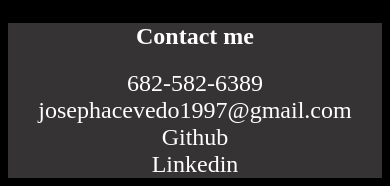
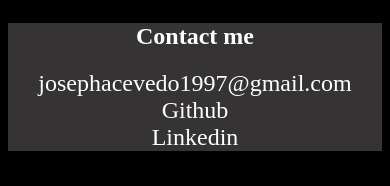
Before and after one commit to josephacevedo/FCC-personal-portfolio, a plain HTML site: page index.html in a window 390 px wide. Shown: the part 2700-2886 px from the top of the page. After the commit the page ends 2859 px from the top, so only its background shows below. Drawn offline with Linux system fonts and the light colour scheme.

Commit message:
removed phone number
removed personal phone number

```diff
--- a/index.html
+++ b/index.html
@@ -56,7 +56,6 @@
 
                 <h2 class="heading">Contact me</h2>
 
-                <a href="tel:6825826389">682-582-6389</a>
 
                 <a href="mailto:josephacevedo1997@gmail.com">josephacevedo1997@gmail.com</a>
 
```
